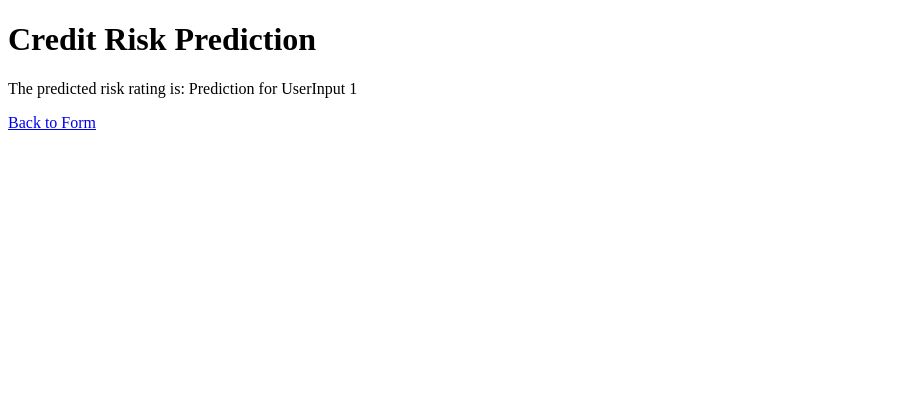
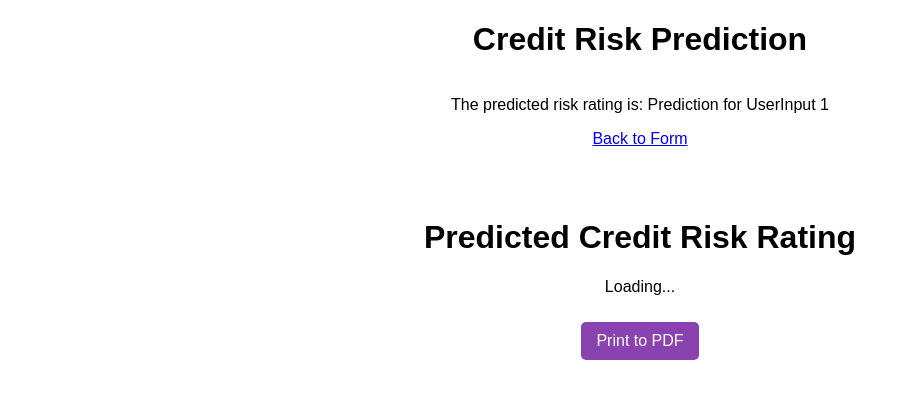
Before and after one commit to notzainn/C300, a Django app: template credit_risk/risk_model/templates/risk_model/show_prediction.html in a window 1280 px wide. Shown: the top 399 px of the page, without its empty margins (0-909 px from the left). Run offline with Django 5.2, Linux system fonts and the light colour scheme; the template is opened without the code that fills it: values that come from a table or form of the project are taken from there, others are empty; tables that the repository leaves empty hold one stand-in row (values such as "Sample post"); parts of the project's set-up code (start-up, migrations or seed data) failed here and were passed over.

Commit message:
Added print button after risk prediction

```diff
--- a/credit_risk/risk_model/templates/risk_model/show_prediction.html
+++ b/credit_risk/risk_model/templates/risk_model/show_prediction.html
@@ -11,3 +11,57 @@
     <a href="/risk_model/">Back to Form</a>
 </body>
 </html>
+<!DOCTYPE html>
+<html lang="en">
+<head>
+    <meta charset="UTF-8">
+    <meta name="viewport" content="width=device-width, initial-scale=1.0">
+    <title>Credit Rating</title>
+    <script src="website.js" defer></script>
+    <style>
+        body {
+            font-family: Arial, sans-serif;
+            margin: 0;
+            padding: 0;
+            display: flex;
+            flex-direction: column;
+            align-items: center;
+        }
+
+        .container {
+            text-align: center;
+            margin-top: 50px;
+        }
+
+        .print-button {
+            background-color: #8a42b0;
+            color: white;
+            border: none;
+            padding: 10px 15px;
+            cursor: pointer;
+            font-size: 16px;
+            border-radius: 5px;
+            margin-top: 10px;
+        }
+
+        .print-button:hover {
+            background-color: #0056b3;
+        }
+    </style>
+</head>
+<body>
+
+    <div class="container">
+        <h1>Predicted Credit Risk Rating</h1>
+        <p id="risk-rating">Loading...</p>
+        <button class="print-button" onclick="printPage()">Print to PDF</button>
+    </div>
+
+    <script>
+        function printPage() {
+            window.print();
+        }
+    </script>
+
+</body>
+</html>
```
